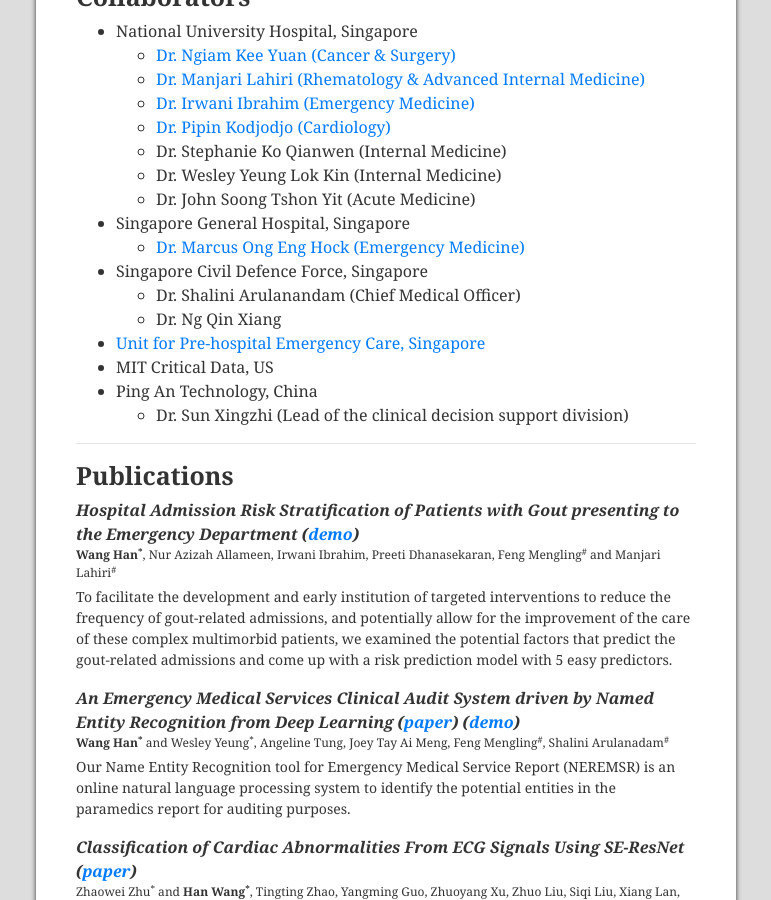
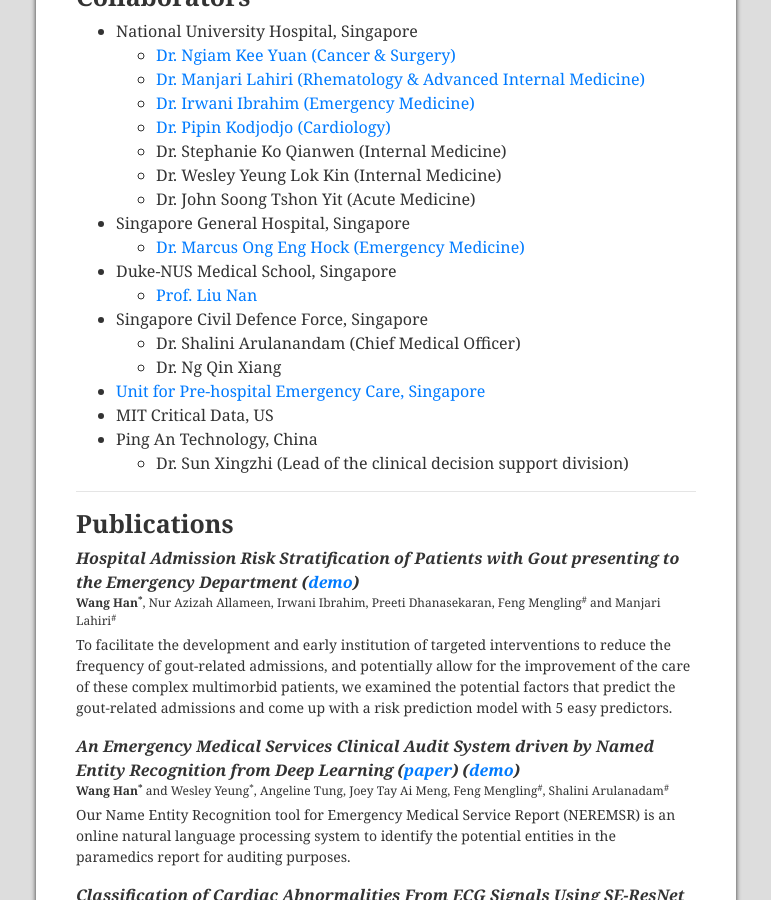
Before and after one commit to Hans0124SG/Hans0124SG.github.io, a Jekyll site: the page index.html, which Jekyll copies as it is, in a window 1280 px wide and 900 px high, scrolled down 1029 px. Shown: the whole window, without its empty margins (254-1025 px from the left). Built offline with Jekyll 4.4.1, drawn with Linux system fonts in a browser that asks for light colours.

Commit message:
update collab

```diff
--- a/index.html
+++ b/index.html
@@ -167,6 +167,11 @@
       <li><a href="https://www.singhealth.com.sg/profile/marcus-ong">Dr. Marcus Ong Eng Hock (Emergency Medicine)</a></li>
     </ul>
   </li>
+   <li>Duke-NUS Medical School, Singapore
+    <ul>
+      <li><a href="https://www.duke-nus.edu.sg/directory/detail/liu-nan">Prof. Liu Nan</a></li>
+    </ul>
+  </li>
   <li>Singapore Civil Defence Force, Singapore</li>
       <ul>
       <li>Dr. Shalini Arulanandam (Chief Medical Officer)</li>
```
